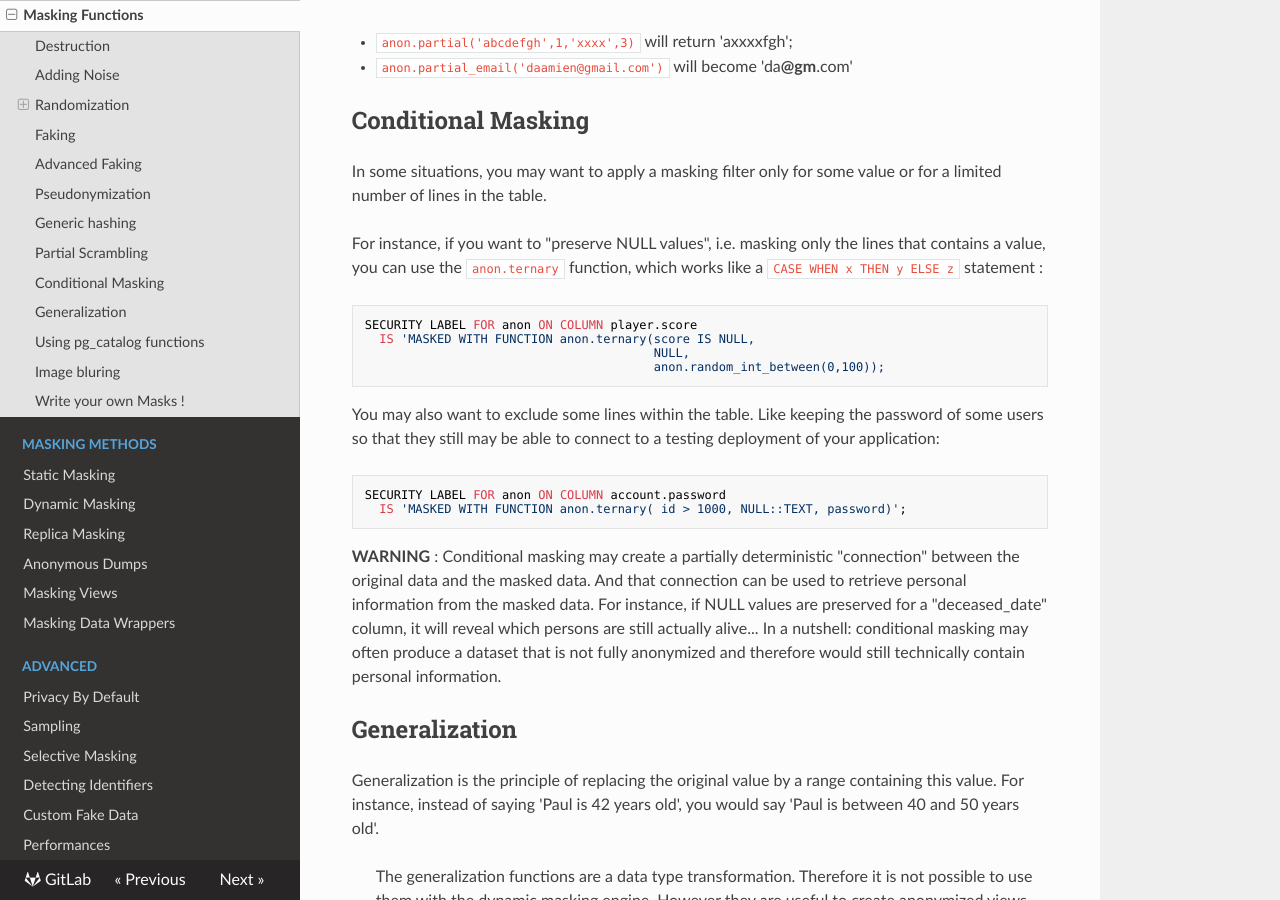
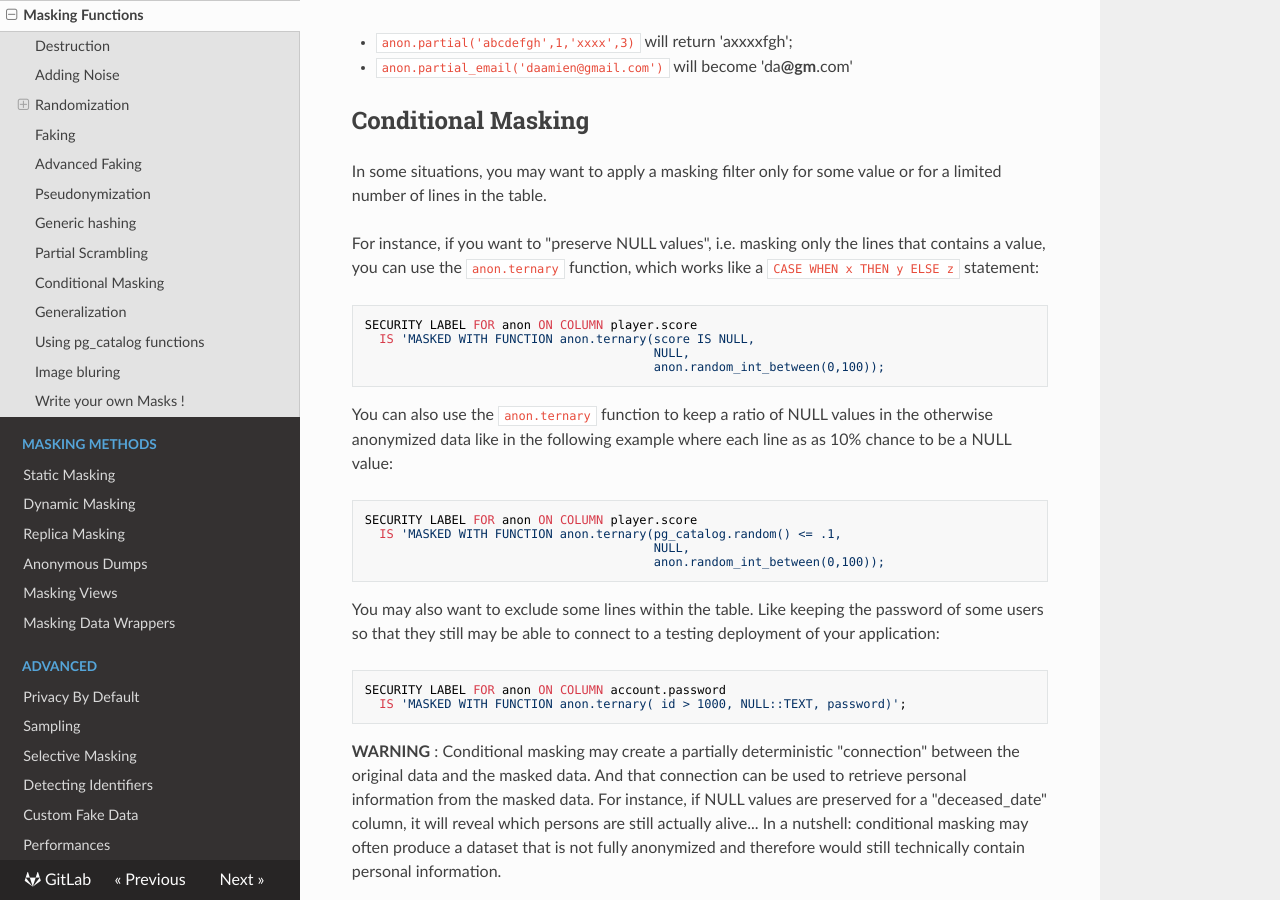
Before and after one commit to neondatabase/postgresql_anonymizer, an MkDocs documentation site: the page built from docs/masking_functions.md, in a window 1280 px wide and 900 px high, scrolled down 10220 px. Built offline with MkDocs 1.6.1, drawn with Linux system fonts in a browser that asks for light colours; nearby versions of some CDN libraries.

Commit message:
Document how to anonymize with a ration of NULL values
Users might want to keep NULL value as is or insert a ratio of null values in
their anonymized data (#569). After contemplating the addition of new functions
such as NULLOR(value1, value2) and NULLRATIO(value, ratio), we elected to
exprand the documentation of anon.ternary() to cover these needs.

````diff
--- a/docs/masking_functions.md
+++ b/docs/masking_functions.md
@@ -565,11 +565,22 @@ or for a limited number of lines in the table.
 
 For instance, if you want to "preserve NULL values", i.e. masking only the lines
 that contains a value, you can use the `anon.ternary` function, which works
-like a `CASE WHEN x THEN y ELSE z` statement :
+like a `CASE WHEN x THEN y ELSE z` statement:
 
 ```sql
 SECURITY LABEL FOR anon ON COLUMN player.score
   IS 'MASKED WITH FUNCTION anon.ternary(score IS NULL,
+                                        NULL,
+                                        anon.random_int_between(0,100));
+```
+
+You can also use the `anon.ternary` function to keep a ratio of NULL values in
+the otherwise anonymized data like in the following example where each line as
+as 10% chance to be a NULL value:
+
+```sql
+SECURITY LABEL FOR anon ON COLUMN player.score
+  IS 'MASKED WITH FUNCTION anon.ternary(pg_catalog.random() <= .1,
                                         NULL,
                                         anon.random_int_between(0,100));
 ```
````
